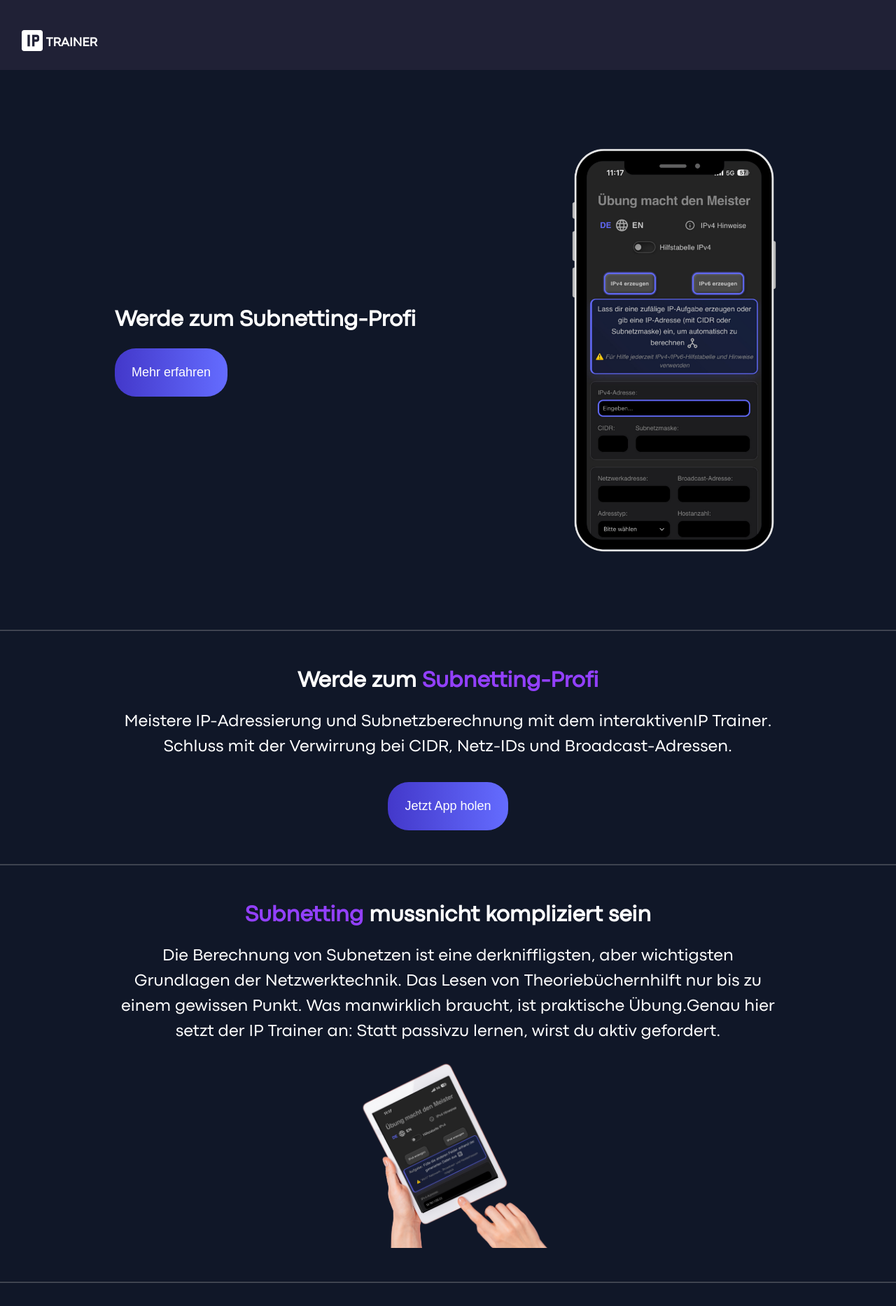
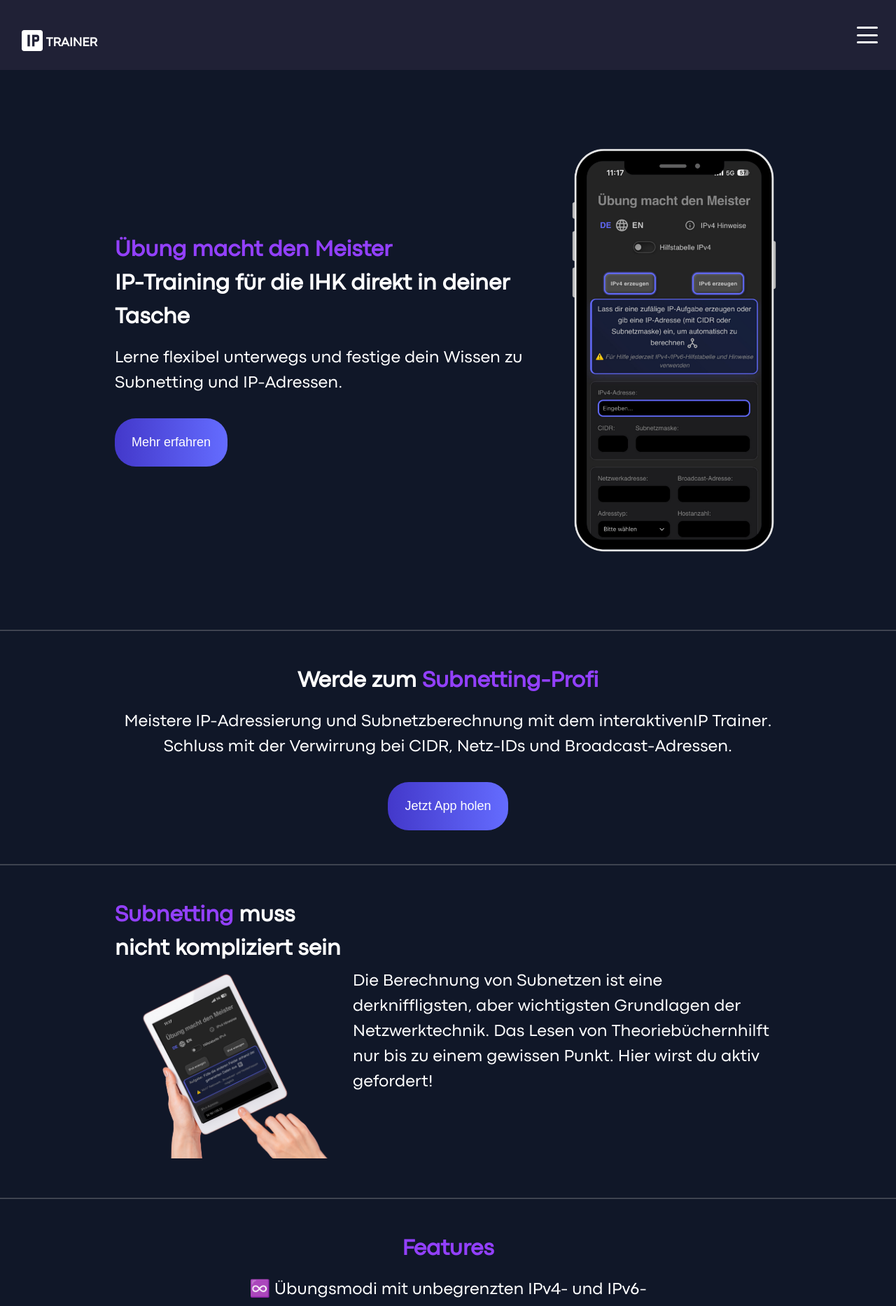
Before and after one commit to marcelo-ruediger/produktseite_ip_trainer, a PHP site: page / in a window 1280 px wide; the page is wider, and only the part inside the window is pictured. Shown: the top 1867 px of that part at 70% size. Run offline with PHP 8.4, Linux system fonts and the light colour scheme.

Commit message:
css and html changes

```diff
--- a/css/main.css
+++ b/css/main.css
@@ -31,7 +31,10 @@ main {
 
 header {
     background-color: #202136;
-    padding: clamp(0.5rem, 2vw, 2rem);
+    padding: clamp(1rem, 2vw, 2rem);
+    display: flex;
+    justify-content: space-between;
+    align-items: center;
 }
 
 .marke {
@@ -89,14 +92,23 @@ hr {
 
 section:nth-of-type(1) {
     height: 100vh;
+    h2 {
+        margin-bottom: 1rem;
+    }
+    h3 {
+        margin-bottom: 1rem;
+    }
 }
 
 section:nth-of-type(2),
-section:nth-of-type(3),
 section:nth-of-type(4) {
     text-align: center;
     flex-direction: column;
     gap: 1rem;
+}
+
+section:nth-of-type(3) div {
+    padding-right: 1rem;
 }
 
 section:nth-of-type(3),
--- /dev/null
+++ b/css/nav.css
@@ -0,0 +1,59 @@
+.burger-nav {
+    position: relative;
+}
+
+.burger-icon {
+    display: flex;
+    flex-direction: column;
+    cursor: pointer;
+    width: 30px;
+    height: 24px;
+    justify-content: space-between;
+}
+
+.burger-icon span {
+    width: 100%;
+    height: 3px;
+    background-color: #ffffff;
+    border-radius: 2px;
+    transition: all 0.3s ease;
+}
+
+.nav-menu {
+    position: absolute;
+    top: 40px;
+    right: 0;
+    background-color: #202136;
+    border: 1px solid #404040;
+    border-radius: 8px;
+    list-style: none;
+    min-width: 150px;
+    opacity: 0;
+    visibility: hidden;
+    transform: translateY(-10px);
+    transition: all 0.3s ease;
+    z-index: 1000;
+}
+
+.nav-menu li {
+    padding: 0;
+}
+
+.nav-menu a {
+    display: block;
+    padding: 12px 20px;
+    color: #ffffff;
+    text-decoration: none;
+    font-size: 16px;
+    transition: background-color 0.3s ease;
+}
+
+.nav-menu a:hover {
+    background-color: #404040;
+}
+
+.burger-nav:hover .nav-menu {
+    opacity: 1;
+    visibility: visible;
+    transform: translateY(0);
+}
--- a/index.html
+++ b/index.html
@@ -7,11 +7,11 @@
         <meta name="viewport" content="width=device-width, initial-scale=1.0" />
         <title>IP-Trainer Verkaufseite</title>
         <link rel="stylesheet" href="./css/main.css" />
+        <link rel="stylesheet" href="./css/nav.css" />
     </head>
     <body>
         <header>
             <h1 class="marke hover-effect">
-                <!--fa-spin-->
                 <img
                     src="./images/ip_icon_138457.png"
                     alt="IP icon"
@@ -19,11 +19,33 @@
                 />
                 TRAINER
             </h1>
+            <nav class="burger-nav">
+                <div class="burger-icon">
+                    <span></span>
+                    <span></span>
+                    <span></span>
+                </div>
+                <ul class="nav-menu">
+                    <li><a href="#features">Features</a></li>
+                    <li><a href="#about">About</a></li>
+                    <li><a href="#download">Download</a></li>
+                </ul>
+            </nav>
         </header>
         <main>
             <section>
                 <div>
-                    <h2>Werde zum Subnetting-Profi</h2>
+                    <h2>
+                        <span class="purple-marker"
+                            >Übung macht den Meister</span
+                        >
+                        <br />
+                        IP-Training für die IHK direkt in deiner Tasche
+                    </h2>
+                    <h3>
+                        Lerne flexibel unterwegs und festige dein Wissen zu
+                        Subnetting und IP-Adressen.
+                    </h3>
                     <button>Mehr erfahren</button>
                 </div>
                 <img
@@ -48,22 +70,21 @@
             <section>
                 <div>
                     <h2>
-                        <span class="purple-marker">Subnetting</span> mussnicht
+                        <span class="purple-marker">Subnetting</span> muss nicht
                         kompliziert sein
                     </h2>
-                    <h3>
-                        Die Berechnung von Subnetzen ist eine derkniffligsten,
-                        aber wichtigsten Grundlagen der Netzwerktechnik. Das
-                        Lesen von Theoriebüchernhilft nur bis zu einem gewissen
-                        Punkt. Was manwirklich braucht, ist praktische
-                        Übung.Genau hier setzt der IP Trainer an: Statt passivzu
-                        lernen, wirst du aktiv gefordert.
-                    </h3>
+                    <img
+                        class="tablet-img"
+                        src="./images/app_tablet.png"
+                        alt="Tablet with App running on screen"
+                    />
                 </div>
-                <img
-                    src="./images/app_tablet.png"
-                    alt="Tablet with App running on screen"
-                />
+                <h3>
+                    Die Berechnung von Subnetzen ist eine derkniffligsten, aber
+                    wichtigsten Grundlagen der Netzwerktechnik. Das Lesen von
+                    Theoriebüchernhilft nur bis zu einem gewissen Punkt. Hier
+                    wirst du aktiv gefordert!
+                </h3>
             </section>
             <hr />
             <section>
```
